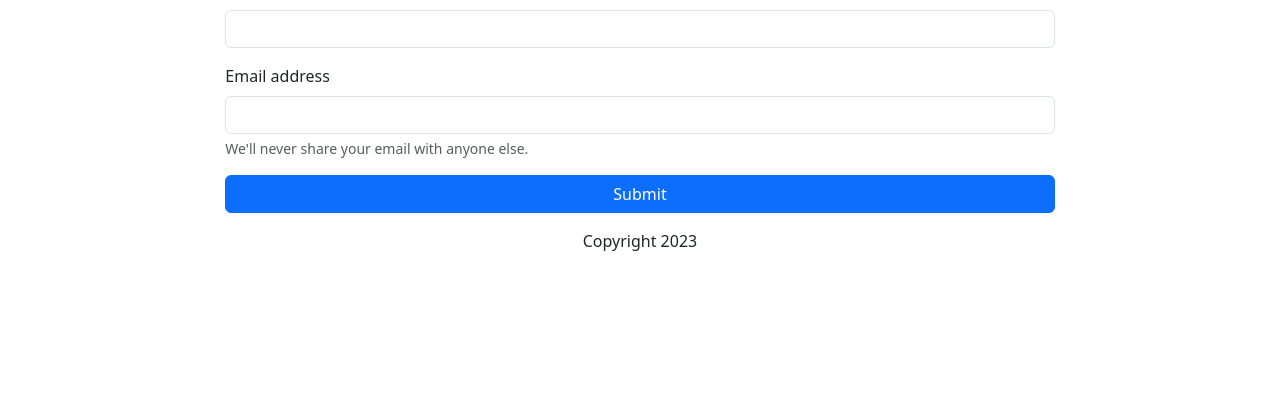
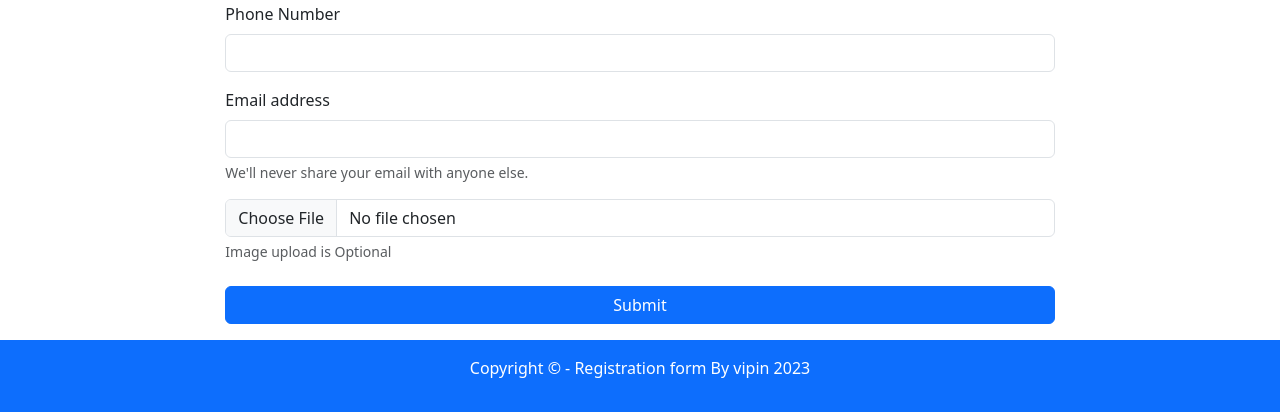
Before and after one commit to vipink68/php-registration-form, a PHP site: page / in a window 1280 px wide. Shown: the part 478-890 px from the top of the page. Before the commit the page ends 729 px from the top, so only its background shows below. Run offline with PHP 8.4, Linux system fonts and the light colour scheme; data that the repository does not hold is empty.

Commit message:
some update
update profile pic edges and some other things

```diff
--- a/db/crud.php
+++ b/db/crud.php
@@ -5,10 +5,10 @@
             $this->db = $conn;
         }
 
-        public function insertuser($fname,$lname,$dob,$contact,$email,$speciality){
+        public function insertuser($fname,$lname,$dob,$contact,$email,$speciality,$avatar_path){
             try {
-                $sql = "INSERT INTO registered_user (firstname,lastname,dob,phonenumber,email,speciality_id)
-                VALUES (:fname, :lname, :dob, :contact, :email, :speciality)";
+                $sql = "INSERT INTO registered_user (firstname,lastname,dob,phonenumber,email,speciality_id,avatar_path)
+                VALUES (:fname, :lname, :dob, :contact, :email, :speciality ,:avatar_path)";
                 $stmt = $this->db->prepare($sql);
                 $stmt->bindparam(':fname',$fname);
                 $stmt->bindparam(':lname',$lname);
@@ -16,6 +16,7 @@
                 $stmt->bindparam(':contact',$contact);
                 $stmt->bindparam(':email',$email);
                 $stmt->bindparam(':speciality',$speciality);
+                $stmt->bindparam(':avatar_path',$avatar_path);
 
                 $stmt->execute();
                 return true;
@@ -28,7 +29,6 @@
 
         public function edituser($id,$fname,$lname,$dob,$contact,$email,$speciality){
             try {
-                $sql = "UPDATE `registered_user` SET `firstname`=:fname,`lastname`=:lname,`dob`=:dob,`phonenumber`=:contact,`email`=:email,`speciality_id`=:speciality WHERE user_id = :id";
                 $stmt = $this->db->prepare($sql);
                 $stmt->bindparam(':id',$id);
                 $stmt->bindparam(':fname',$fname);
--- a/include/footer.php
+++ b/include/footer.php
@@ -1,6 +1,7 @@
-    <div id='footer' class='text-center'>
-        <?php echo'Copyright 20'.date('y'); ?>
-    </div>
+<div id="footer" class="p-3 bg-primary text-white">
+            <p class="text-center">Copyright &copy; - Registration form By vipin <?php echo date('Y'); ?></p>
+
+        </div>
 </div>
 <script src="https://cdn.jsdelivr.net/npm/bootstrap@5.3.0/dist/js/bootstrap.bundle.min.js" integrity="sha384-geWF76RCwLtnZ8qwWowPQNguL3RmwHVBC9FhGdlKrxdiJJigb/j/68SIy3Te4Bkz" crossorigin="anonymous"></script>
 <script src="https://code.jquery.com/jquery-3.6.0.js"></script>
--- a/index.php
+++ b/index.php
@@ -6,9 +6,9 @@
     $result = $crud->getspecialities();
 
 ?>
-
+<br>
 <h1 class='text-center'>Registration</h1>
-<form method='post' action="success.php">
+<form enctype='multipart/form-data' method='post' action="success.php">
   <div class="mb-3 gx-5">
     <label for="fname" class="form-label">First Name</label>
     <input  required type="text" class="form-control" id="fname" name="fname">
@@ -41,8 +41,12 @@
     <input required type="email" class="form-control" id="email" name='email' aria-describedby="emailHelp">
     <div id="emailHelp" class="form-text">We'll never share your email with anyone else.</div>
   </div>
+  <div class="custom-file">
+    <input type="file" accept="image/*" class="form-control" id="avatar" name='avatar'>
+    <div id="imagehelp" class="form-text">Image upload is Optional</div>
+  </div>
 
-
+<br>
     <div class='mb-3 d-grid gap-2'>
       <button type="submit" name="submit" class="btn btn-primary">Submit</button>
   </div>
--- a/view.php
+++ b/view.php
@@ -17,6 +17,9 @@
 
 ?>
 <br>
+<div>
+<img class="rounded-circle" src="<?php echo  empty($result['avatar_path']) ? "uploads/blank.png" : $result['avatar_path']; ?>" style="width: 20%; height: 20%;" alt="avatar">
+</div>
 <div class="card" style="width: 18rem; margin: auto;">
   <div class="card-body">
     <h5 class="card-title"><?php echo $result['firstname'].' '.$result['lastname'];?></h5>
```
Also changed, not shown: success.php (+12 -3 lines), uploads/07766883214.jpg (added), uploads/07766883214.png (added), uploads/4435859494.png (added), uploads/9880989949.png (added), uploads/blank.png (added), 1 other file.
